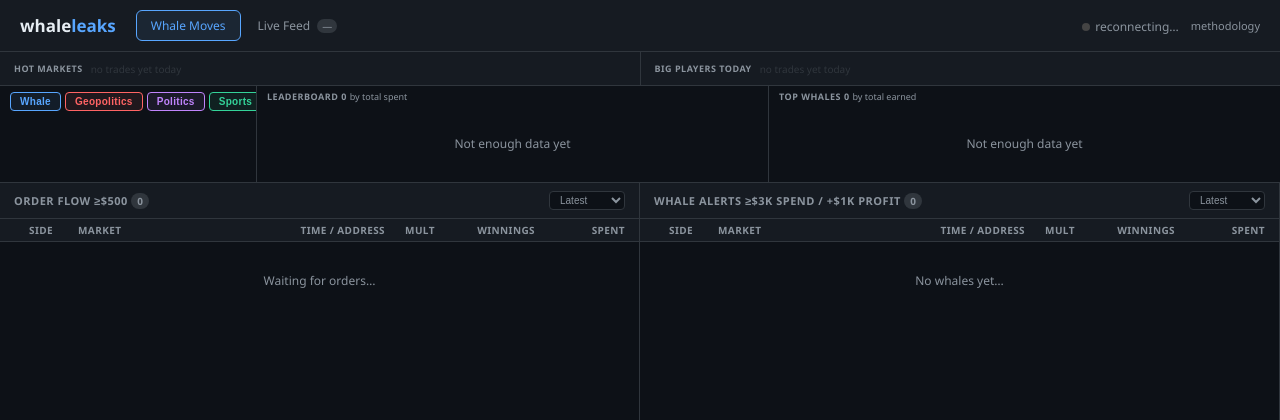
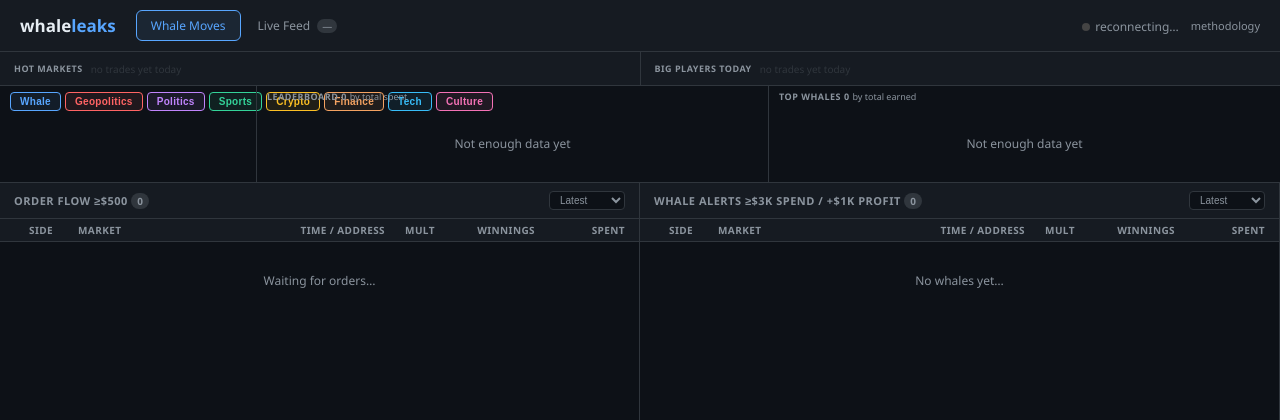
Before and after one commit to hardwarestorecat/whaleleaks, a FastAPI app: page / in a window 1280 px wide. Shown: the top 420 px of the page. Run offline with FastAPI, Linux system fonts and the light colour scheme; data that the repository does not hold is empty; parts of the project's set-up code (start-up, migrations or seed data) failed here and were passed over.

Commit message:
Fix top bar tags: remove max-height and overflow hidden so all tags are visible
Co-Authored-By: Claude Opus 4.6 (1M context) <noreply@anthropic.com>

```diff
--- a/templates/index.html
+++ b/templates/index.html
@@ -196,9 +196,9 @@
 
   /* Live feed filter bar */
   /* Top bar: tags 20%, leaderboard 40%, whales 40% */
-  .top-bar { display: flex; border-bottom: 1px solid var(--border); background: var(--bg); flex-shrink: 0; min-height: 0; max-height: 130px; }
-  .top-bar-tags { flex: 0 0 20%; padding: 6px 10px; display: flex; align-items: flex-start; overflow: hidden; }
-  .top-bar-section { flex: 0 0 40%; border-left: 1px solid var(--border); display: flex; flex-direction: column; min-height: 0; overflow: hidden; }
+  .top-bar { display: flex; border-bottom: 1px solid var(--border); background: var(--bg); flex-shrink: 0; min-height: 0; }
+  .top-bar-tags { flex: 0 0 20%; padding: 6px 10px; display: flex; align-items: flex-start; }
+  .top-bar-section { flex: 0 0 40%; border-left: 1px solid var(--border); display: flex; flex-direction: column; min-height: 0; overflow-y: auto; }
   .top-bar-label { padding: 4px 10px 2px; font-size: 9px; color: var(--muted); text-transform: uppercase; letter-spacing: .5px; font-weight: 700; flex-shrink: 0; }
   .top-bar-scroll { overflow-y: auto; flex: 1; }
   .feed-filters { display: flex; flex-wrap: wrap; gap: 4px; flex-shrink: 0; }
```
